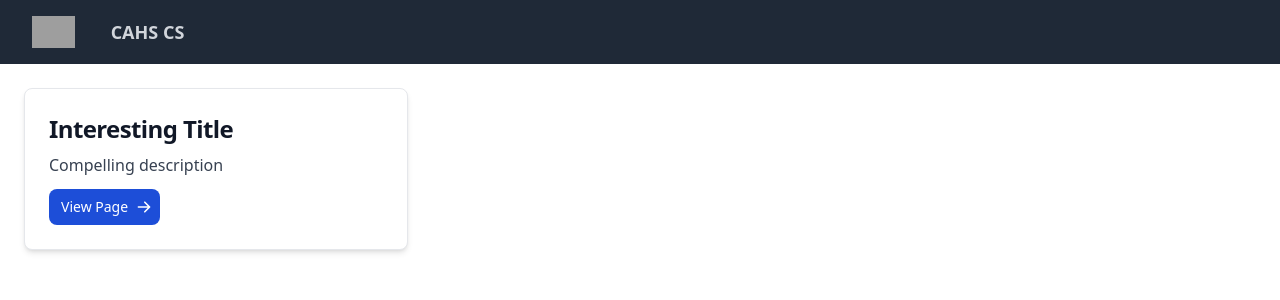
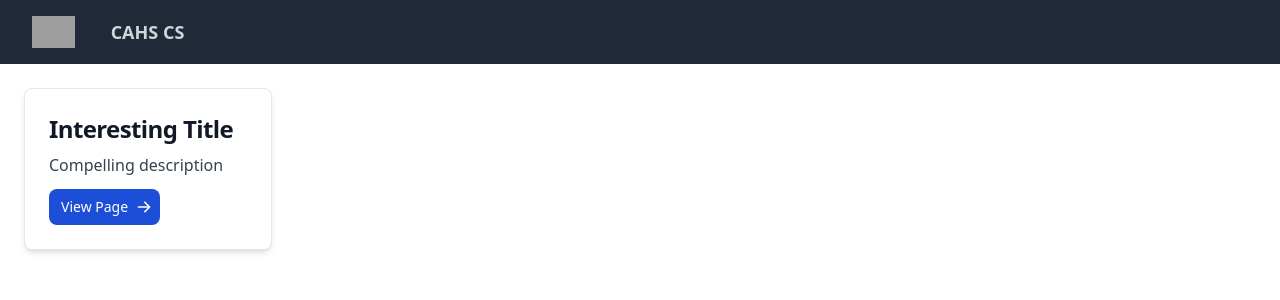
Before and after one commit to l0bter/games-2023, a SvelteKit app: page / in a window 1280 px wide. Shown: the top 300 px of the page. Built offline with nearby package versions, Linux system fonts and the light colour scheme; grey boxes are pictures that could not be loaded.

Commit message:
grid layout

```diff
--- a/src/routes/+page.svelte
+++ b/src/routes/+page.svelte
@@ -7,7 +7,7 @@
 <h1 class="text-3xl font-bold underline">Welcome to SvelteKit</h1>
 <p>Visit <a href="https://kit.svelte.dev">kit.svelte.dev</a> to read the documentation</p>
 <iframe src="/games/test-game/index.html" /> -->
-
+<div class="grid grid-cols-1 md:grid-cols-2 lg:grid-cols-4 gap-4 lg:gap-8">
     {#each data.games as game}
         <div class="m-6 p-6 max-w-sm bg-white rounded-lg border border-gray-200 shadow-md dark:bg-gray-800 dark:border-gray-700">
             <a href={`${base}/${game.path}`}>
@@ -20,3 +20,4 @@
             </a>
         </div>
     {/each}
+</div>
```
Lines whose indentation alone changed are shown as unchanged.
